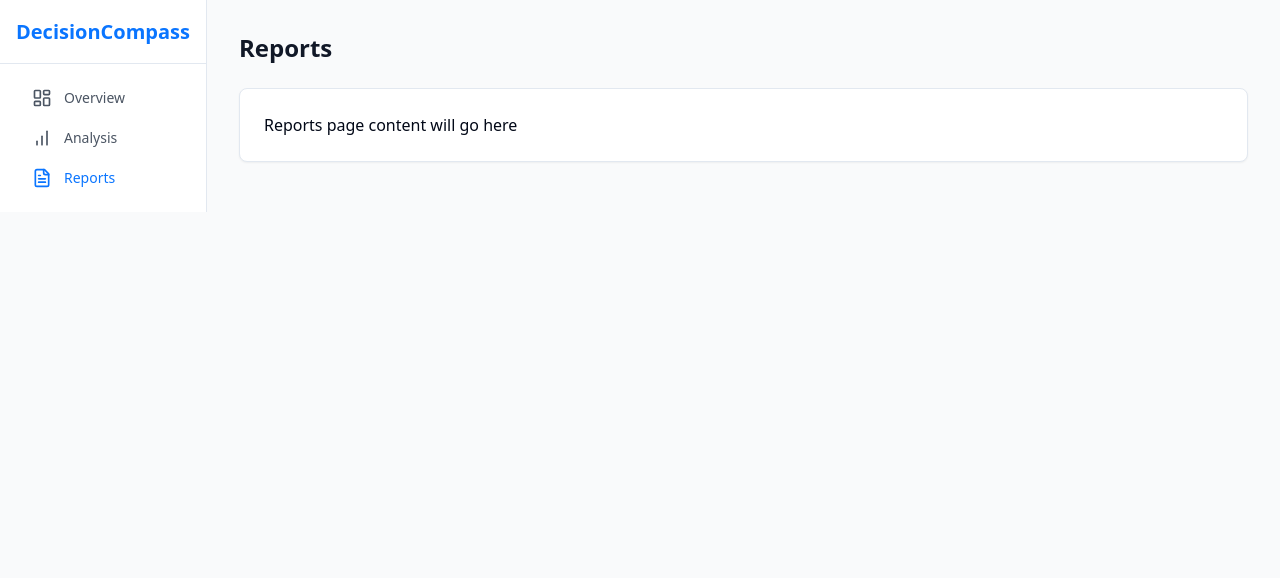
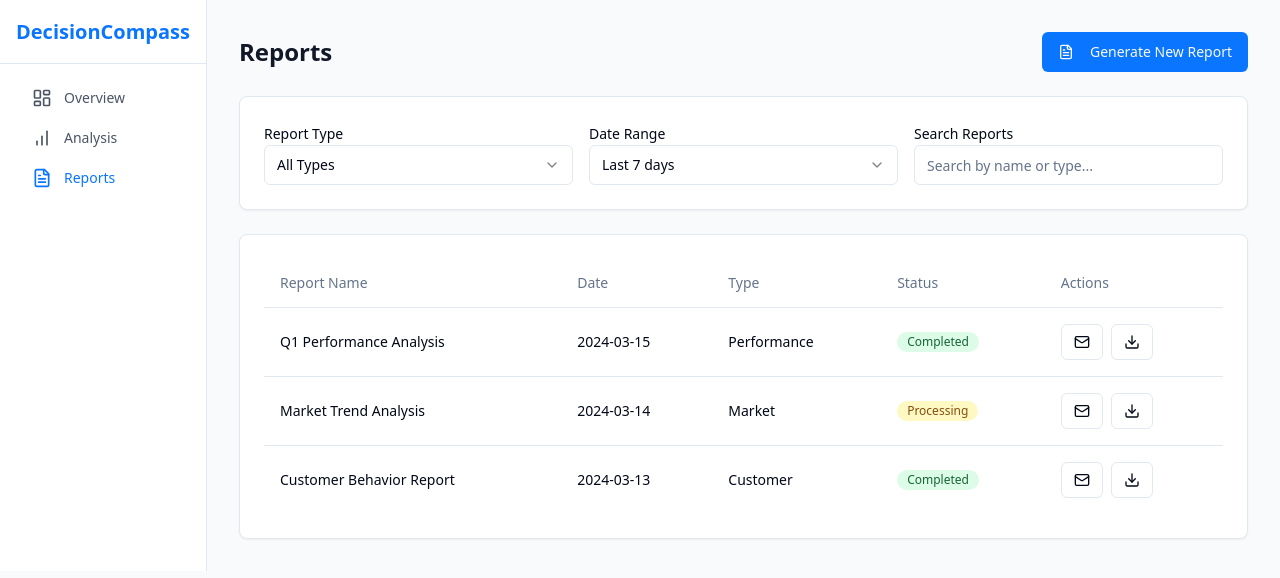
Before and after one commit to Anthony-muhoro/decision-compass, a React (Vite) app: page /dashboard/reports in a window 1280 px wide. Shown: the top 578 px of the page. Built offline with nearby package versions, Linux system fonts and the light colour scheme.

Commit message:
Implement Reports page
Implement the Reports page, setting up the necessary backend API endpoints and database schema.

```diff
--- a/src/pages/Reports.tsx
+++ b/src/pages/Reports.tsx
@@ -1,18 +1,215 @@
 
+import { useState } from "react";
 import { DashboardSidebar } from "@/components/DashboardSidebar";
 import { Card } from "@/components/ui/card";
+import { Button } from "@/components/ui/button";
+import {
+  Select,
+  SelectContent,
+  SelectItem,
+  SelectTrigger,
+  SelectValue,
+} from "@/components/ui/select";
+import { Input } from "@/components/ui/input";
+import { Label } from "@/components/ui/label";
+import {
+  Table,
+  TableBody,
+  TableCell,
+  TableHead,
+  TableHeader,
+  TableRow,
+} from "@/components/ui/table";
+import {
+  FileText,
+  Download,
+  Mail,
+  Calendar,
+  RefreshCw,
+  Filter,
+} from "lucide-react";
+import { toast } from "sonner";
+
+// Mock data - replace with API calls later
+const mockReports = [
+  {
+    id: 1,
+    name: "Q1 Performance Analysis",
+    date: "2024-03-15",
+    type: "Performance",
+    status: "Completed",
+  },
+  {
+    id: 2,
+    name: "Market Trend Analysis",
+    date: "2024-03-14",
+    type: "Market",
+    status: "Processing",
+  },
+  {
+    id: 3,
+    name: "Customer Behavior Report",
+    date: "2024-03-13",
+    type: "Customer",
+    status: "Completed",
+  },
+];
 
 export default function Reports() {
+  const [reportType, setReportType] = useState("all");
+  const [dateRange, setDateRange] = useState("7d");
+  const [isGenerating, setIsGenerating] = useState(false);
+
+  const handleGenerateReport = async () => {
+    setIsGenerating(true);
+    try {
+      // Simulate API call
+      await new Promise((resolve) => setTimeout(resolve, 2000));
+      toast.success("Report generated successfully");
+    } catch (error) {
+      toast.error("Failed to generate report");
+    } finally {
+      setIsGenerating(false);
+    }
+  };
+
+  const handleEmailReport = async (reportId: number) => {
+    toast.promise(
+      // Simulate API call
+      new Promise((resolve) => setTimeout(resolve, 1500)),
+      {
+        loading: "Sending report...",
+        success: "Report sent successfully",
+        error: "Failed to send report",
+      }
+    );
+  };
+
   return (
     <div className="min-h-screen bg-gray-50">
       <div className="flex h-full">
         <DashboardSidebar />
         <main className="flex-1 min-w-0 overflow-auto">
           <div className="max-w-7xl mx-auto px-4 sm:px-6 lg:px-8 py-8">
-            <h1 className="text-2xl font-semibold text-gray-900">Reports</h1>
-            <div className="mt-6">
+            <div className="flex flex-col gap-6">
+              {/* Header */}
+              <div className="flex flex-col sm:flex-row justify-between items-start sm:items-center gap-4">
+                <h1 className="text-2xl font-semibold text-gray-900">Reports</h1>
+                <Button
+                  onClick={handleGenerateReport}
+                  disabled={isGenerating}
+                  className="bg-insight-600 hover:bg-insight-700"
+                >
+                  {isGenerating ? (
+                    <RefreshCw className="h-4 w-4 mr-2 animate-spin" />
+                  ) : (
+                    <FileText className="h-4 w-4 mr-2" />
+                  )}
+                  Generate New Report
+                </Button>
+              </div>
+
+              {/* Filters */}
               <Card className="p-6">
-                <p>Reports page content will go here</p>
+                <div className="flex flex-col sm:flex-row gap-4">
+                  <div className="flex-1">
+                    <Label htmlFor="reportType">Report Type</Label>
+                    <Select
+                      value={reportType}
+                      onValueChange={setReportType}
+                    >
+                      <SelectTrigger id="reportType">
+                        <SelectValue placeholder="Select report type" />
+                      </SelectTrigger>
+                      <SelectContent>
+                        <SelectItem value="all">All Types</SelectItem>
+                        <SelectItem value="performance">Performance</SelectItem>
+                        <SelectItem value="market">Market Analysis</SelectItem>
+                        <SelectItem value="customer">Customer Behavior</SelectItem>
+                      </SelectContent>
+                    </Select>
+                  </div>
+                  <div className="flex-1">
+                    <Label htmlFor="dateRange">Date Range</Label>
+                    <Select
+                      value={dateRange}
+                      onValueChange={setDateRange}
+                    >
+                      <SelectTrigger id="dateRange">
+                        <SelectValue placeholder="Select date range" />
+                      </SelectTrigger>
+                      <SelectContent>
+                        <SelectItem value="7d">Last 7 days</SelectItem>
+                        <SelectItem value="30d">Last 30 days</SelectItem>
+                        <SelectItem value="90d">Last 90 days</SelectItem>
+                        <SelectItem value="custom">Custom Range</SelectItem>
+                      </SelectContent>
+                    </Select>
+                  </div>
+                  <div className="flex-1">
+                    <Label htmlFor="search">Search Reports</Label>
+                    <Input
+                      id="search"
+                      placeholder="Search by name or type..."
+                    />
+                  </div>
+                </div>
+              </Card>
+
+              {/* Reports List */}
+              <Card className="p-6">
+                <div className="overflow-x-auto">
+                  <Table>
+                    <TableHeader>
+                      <TableRow>
+                        <TableHead>Report Name</TableHead>
+                        <TableHead>Date</TableHead>
+                        <TableHead>Type</TableHead>
+                        <TableHead>Status</TableHead>
+                        <TableHead>Actions</TableHead>
+                      </TableRow>
+                    </TableHeader>
+                    <TableBody>
+                      {mockReports.map((report) => (
+                        <TableRow key={report.id}>
+                          <TableCell className="font-medium">
+                            {report.name}
+                          </TableCell>
+                          <TableCell>{report.date}</TableCell>
+                          <TableCell>{report.type}</TableCell>
+                          <TableCell>
+                            <span
+                              className={`inline-flex items-center px-2.5 py-0.5 rounded-full text-xs font-medium ${
+                                report.status === "Completed"
+                                  ? "bg-green-100 text-green-800"
+                                  : "bg-yellow-100 text-yellow-800"
+                              }`}
+                            >
+                              {report.status}
+                            </span>
+                          </TableCell>
+                          <TableCell>
+                            <div className="flex gap-2">
+                              <Button
+                                variant="outline"
+                                size="sm"
+                                onClick={() => handleEmailReport(report.id)}
+                              >
+                                <Mail className="h-4 w-4" />
+                              </Button>
+                              <Button
+                                variant="outline"
+                                size="sm"
+                              >
+                                <Download className="h-4 w-4" />
+                              </Button>
+                            </div>
+                          </TableCell>
+                        </TableRow>
+                      ))}
+                    </TableBody>
+                  </Table>
+                </div>
               </Card>
             </div>
           </div>
```
